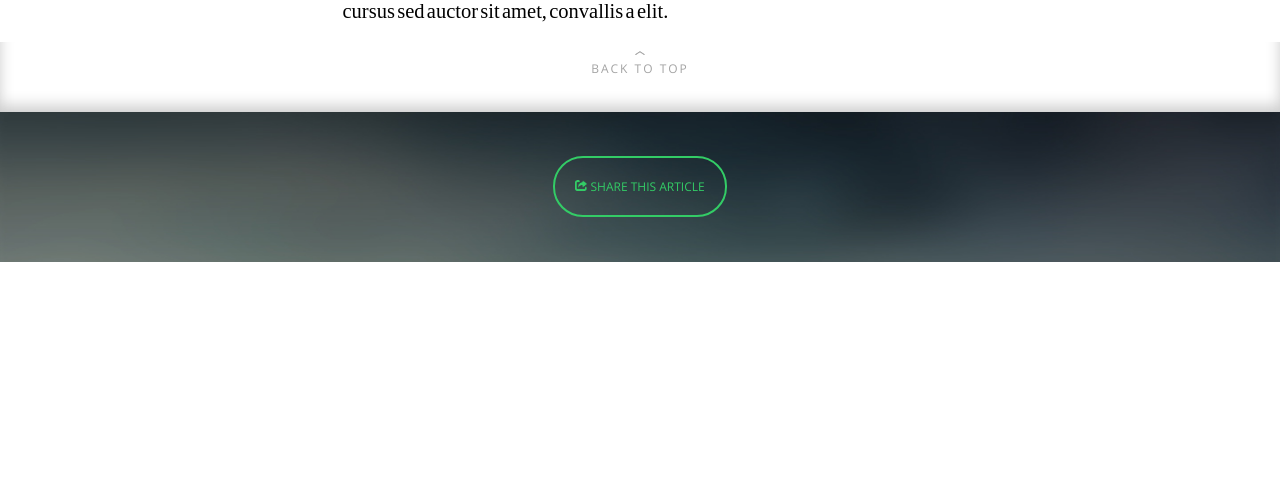
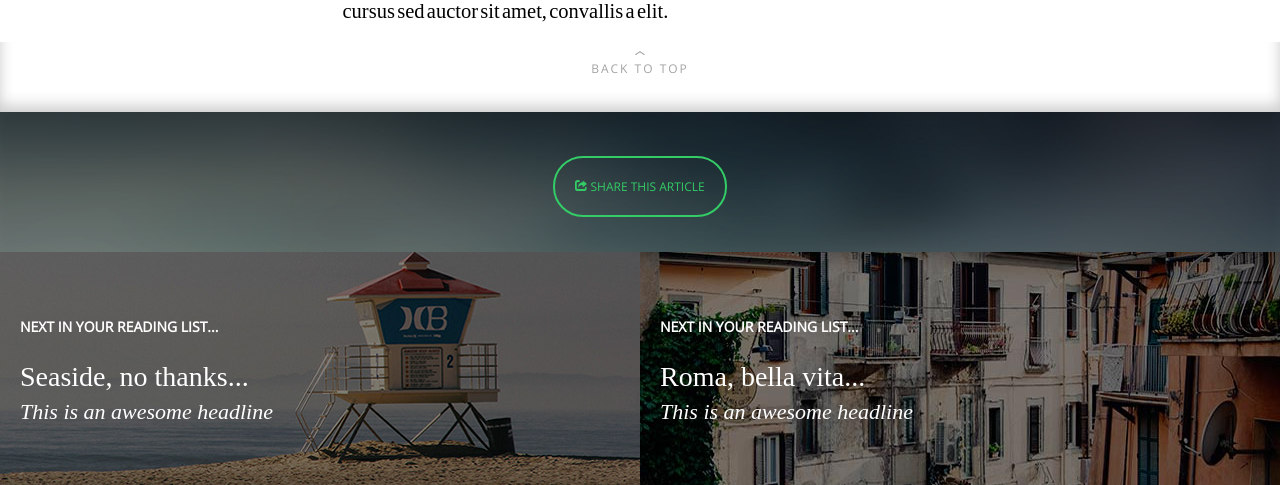
Before and after one commit to NikitaSardov/projects, a PHP site: page /dev/psd-1/index.html in a window 1280 px wide. Shown: the part 1509-1994 px from the top of the page. Before the commit the page ends 1771 px from the top, so only its background shows below. Run offline with PHP 8.4, Linux system fonts and the light colour scheme; style sheets or scripts are compiled from the project's sources; some web fonts are replaced.

Commit message:
1.psd ready

```diff
--- a/dev/psd-1/css/content/content.less
+++ b/dev/psd-1/css/content/content.less
@@ -6,7 +6,7 @@
 
 /*для средних и больших экранов*/
 
-@media screen and (min-device-width: 720px) {
+@media screen and (min-device-width: 1024px) {
 
 	.content {
 		position: relative;
--- a/dev/psd-1/css/footer/footer.less
+++ b/dev/psd-1/css/footer/footer.less
@@ -4,104 +4,61 @@
 @color--gray: #d7d7d7;
 @color--white: #fff;
 
+
+/*для средних и больших экранов*/
+
+@media screen and (min-device-width: 1024px) {
 	.footer{
-	/* display: block; */
 		width: 100%;
 		position: relative;
-	margin: 0;
-	padding: 0;
-
-	&__text {
-		/* display: inline-block; */
+		margin: 0 auto;
+		&__element1 {
+			display: inline-block;
+			width: 50%;
+			background-image: url(../img/footer__image1.jpg);
+			background-image-size: contain;
+			background-position: right bottom;
+			background-repeat: no-repeat;
+			padding: 50px 0 140px;
+		}
+		&__element2 {
+			display: inline-block;
+			width: 50%;
+			background-image: url(../img/footer__image2.jpg);
+			background-image-size: contain;
+			background-position: right top;
+			background-repeat: no-repeat;
+			padding: 50px 0 140px;
+		}
+		&__a {
+		color: #fff;
+		text-decoration: none;
+		top: 0;
 		padding: 0;
 		margin: 0;
-		/* width: 43%; */
-			/* top: 0; */
-		padding: 50px 60px;
-		color: @color--white;
-		text-decoration: none;
-
-	}
-
-	&__element1 {
-		display: inline-block;
-		height: auto;
-		background-image: url('../img/footer__image1.jpg');
-		background-size: contain;
-		background-repeat: no-repeat;
-		padding: 0;
-		margin: 0;
-	background-color: green;
-		width: 50%;
-	}
-
-	&__element2 {
-		display: inline-block;
-		height: 338px;
-		background-image: url('../img/footer__image2.jpg');
-		background-size: contain;
-		background-repeat: no-repeat;
-		padding: 0;
-		margin: 0;
-		width: 50%;
-	}
-/*
-	&__image1 {
-		background-image: url(../img/footer__image1.jpg);
-				background-size: cover;
-		background-repeat: no-repeat;
-		width: 41%;
-		/* background-position: right; */
-		 /* float: left;
-	}
-
-	&__image2 {
-		background-image: url(../img/footer__image2.jpg);
-				background-size: cover;
-		background-repeat: no-repeat;
-		width: 41%;
-		 background-position: right;
-		 float: right;
-	}
-	*/
-/*
-	&__image {
-		width: 100%;
-		opacity: 0.8;
-		margin-bottom: -5%;  /*убрал непонятную полосу в самом низу страницы */
-
-
-	/* текст внутри элементов */
-	&__text {
-		position: absolute;
-		display: inline;
-		top: 0;
-		padding: 50px 60px;
-		color: @color--white;
 		}
 
 		&__header {
 			font-family: @sans-serif;
 			font-weight: bold;
 			font-size: 14px;
-		margin-bottom: 25px;
+			margin: 15px 0 25px 70px;
 		}
 
 		&__title {
 			font-size: 32px;
-		margin: 42px 0 0 10px;
+			margin: 42px 0 0 70px;
 			font-family: @serif;
 		}
 
 		&__headline {
-		font-family: @serif--italic;
+			font-family: @serif;
 			font-style: italic;
 			font-size: 26px;
-		margin:  8px 0 0 10px;
+			margin:  6px 0 0 70px;
 		}
 
 		&__header:hover, &__title:hover, &__headline:hover {
-
 			animation-name: textIndent;
 			animation-duration: 0.1s;
 			animation-timing-function: ease-in;
@@ -114,8 +71,178 @@
 				text-indent: 10px;
 			}
 		}
-
-	&__image:hover {
-		opacity: 1;
 	}
 }
+
+
+/*для маленьких мониторов*/
+
+@media (min-device-width: 720px) and (max-device-height: 720px)  {
+			.footer{
+		width: 100%;
+		top: 100px;
+		position: relative;
+		margin: 0;
+		&__element1 {
+			display: inline-block;
+			width: 50%;
+			background-image: url(../img/footer__image1.jpg);
+			background-image-size: cover;
+			background-repeat: no-repeat;
+			background-position: right bottom;
+			padding: 50px 0 60px;
+
+		}
+
+		&__element2 {
+			display: inline-block;
+			width: 50%;
+			background-image: url(../img/footer__image2.jpg);
+			background-image-size: contain;
+			background-repeat: no-repeat;
+			background-position: right top;
+			padding: 50px 0 60px;
+		}
+
+		&__a {
+			color: #fff;
+			text-decoration: none;
+		}
+
+				&__header {
+			font-family: @sans-serif;
+			font-weight: bold;
+			font-size: 14px;
+			margin: 15px 0 25px 20px;
+		}
+
+				&__title {
+			font-size: 28px;
+			margin: 22px 0 0 20px;
+			font-family: @serif;
+		}
+
+				&__headline {
+			font-family: @serif;
+			font-style: italic;
+			font-size: 22px;
+			margin:  6px 0 0 20px;
+		}
+	}
+}
+
+
+/*для горизонтальных устройств*/
+
+@media (max-device-width: 719px) and (orientation: landscape) {
+		.footer{
+		width: 100%;
+		top: 80px;
+		position: relative;
+		margin: 0;
+		&__element1 {
+			display: inline-block;
+			width: 50%;
+			background-image: url(../img/footer__image1.jpg);
+			background-image-size: cover;
+			background-repeat: no-repeat;
+			background-position: right bottom;
+			padding: 50px 0 60px;
+
+		}
+
+		&__element2 {
+			display: inline-block;
+			width: 50%;
+			background-image: url(../img/footer__image2.jpg);
+			background-image-size: contain;
+			background-repeat: no-repeat;
+			background-position: right top;
+			padding: 50px 0 60px;
+		}
+
+		&__a {
+			color: #fff;
+			text-decoration: none;
+		}
+
+				&__header {
+			font-family: @sans-serif;
+			font-weight: bold;
+			font-size: 14px;
+			margin: 15px 0 25px 20px;
+		}
+
+				&__title {
+			font-size: 28px;
+			margin: 22px 0 0 20px;
+			font-family: @serif;
+		}
+
+				&__headline {
+			font-family: @serif;
+			font-style: italic;
+			font-size: 22px;
+			margin:  6px 0 0 20px;
+		}
+	}
+}
+
+
+/*для маленьких экранов*/
+
+@media (max-device-width: 480px) {
+		.footer{
+		width: 100%;
+		top: 80px;
+		position: relative;
+		margin: 0;
+		&__element1 {
+			display: inline-block;
+			width: 100%;
+			background-image: url(../img/footer__image1.jpg);
+			background-image-size: cover;
+			background-repeat: no-repeat;
+			background-position: right bottom;
+			padding: 50px 0 60px;
+			margin: 2px 0 2px;
+
+		}
+
+		&__element2 {
+			display: inline-block;
+			width: 100%;
+			background-image: url(../img/footer__image2.jpg);
+			background-image-size: contain;
+			background-repeat: no-repeat;
+			background-position: right top;
+			padding: 50px 0 60px;
+			margin: 2px 0 2px;
+		}
+
+		&__a {
+			color: #fff;
+			text-decoration: none;
+		}
+
+		&__header {
+			font-family: @sans-serif;
+			font-weight: bold;
+			font-size: 14px;
+			margin: 15px 0 25px 20px;
+		}
+
+		&__title {
+			font-size: 32px;
+			margin: 22px 0 0 20px;
+			font-family: @serif;
+		}
+
+		&__headline {
+			font-family: @serif;
+			font-style: italic;
+			font-size: 22px;
+			margin:  6px 0 0 20px;
+		}
+	}
+}
--- a/dev/psd-1/css/share/share.less
+++ b/dev/psd-1/css/share/share.less
@@ -11,7 +11,6 @@
 	background-image: url(../img/share__bg.jpg);
     background-size: cover;
     background-repeat: no-repeat;
-	top: 110px;
 	margin: 0;
 	padding: 0;
     width: 100%;
@@ -20,7 +19,6 @@
 
 	&__button {
 		display: inline-block;
-		background-color: green;
 		padding: 16px 28px;
 		margin: 92px;
 		font-family: @sans-serif;
--- a/dev/psd-1/index.html
+++ b/dev/psd-1/index.html
@@ -53,39 +53,20 @@
 			<a class="share__button" href="http://vk.com/write20537868" target="_blank"><img src="img/shareButtonSymbol.png" height="11" alt="Share this article" /> SHARE THIS ARTICLE</a>
 		</div>
 
-		<!--пока остается маленький косячишко>
 		<div class="footer">
 			<div class="footer__element1">
-				<a class="footer__text" href="https://ru.wikipedia.org/wiki/Радиотелескоп" target="_blank">
+				<a class="footer__a" href="https://ru.wikipedia.org/wiki/Радиотелескоп" target="_blank">
 					<p class="footer__header">NEXT IN YOUR READING LIST...</p>
 					<p class="footer__title">Seaside, no thanks...</p>
 					<p class="footer__headline">This is an awesome headline</p>
 				</a>
 			</div><div class="footer__element2">
-				<a class="footer__text" href="http://setiathome.berkeley.edu" target="_blank">
+				<a class="footer__a" href="http://setiathome.berkeley.edu" target="_blank">
 					<p class="footer__header">NEXT IN YOUR READING LIST...</p>
 					<p class="footer__title">Roma, bella vita...</p>
 					<p class="footer__headline">This is an awesome headline</p>
 				</a>
 			</div>
 		</div>
-
-		<рабочая версия div class="footer">
-			<div class="footer__element1">
-				<a href="https://ru.wikipedia.org/wiki/Радиотелескоп" target="_blank"><img class="footer__image" src="img/footer__image1.jpg" alt="Next article: Seaside, no thanks..." /></a>
-				<a class="footer__text" href="https://ru.wikipedia.org/wiki/Радиотелескоп" target="_blank">
-					<p class="footer__header">NEXT IN YOUR READING LIST...</p>
-					<p class="footer__title">Seaside, no thanks...</p>
-					<p class="footer__headline">This is an awesome headline</p>
-				</a>
-			</div><div class="footer__element2">
-				<a href="http://setiathome.berkeley.edu" target="_blank"><img class="footer__image" src="img/footer__image2.jpg" alt="Next article: Roma, bella vita..." /></a>
-				<a class="footer__text" href="http://setiathome.berkeley.edu" target="_blank">
-					<p class="footer__header">NEXT IN YOUR READING LIST...</p>
-					<p class="footer__title">Roma, bella vita...</p>
-					<p class="footer__headline">This is an awesome headline</p>
-				</a>
-			</div>
-		</div-->
     </body>
 </html>
--- a/first_page/style.css
+++ b/first_page/style.css
@@ -171,7 +171,7 @@
 @media screen and (max-device-width:639px) {
 	body {
 		background-image: url(img/bg.jpg);
-		width: 100%;
+		max-width: 100%;
 		height: 100%;
 		background-size: cover;
 		background-attachment: fixed;
```
Also changed, not shown: build/psd-1/index.html (+2 -21 lines), build/psd-1/css/header.css, build/psd-1/css/style.css, 1 other file. Lines whose indentation alone changed are shown as unchanged.
